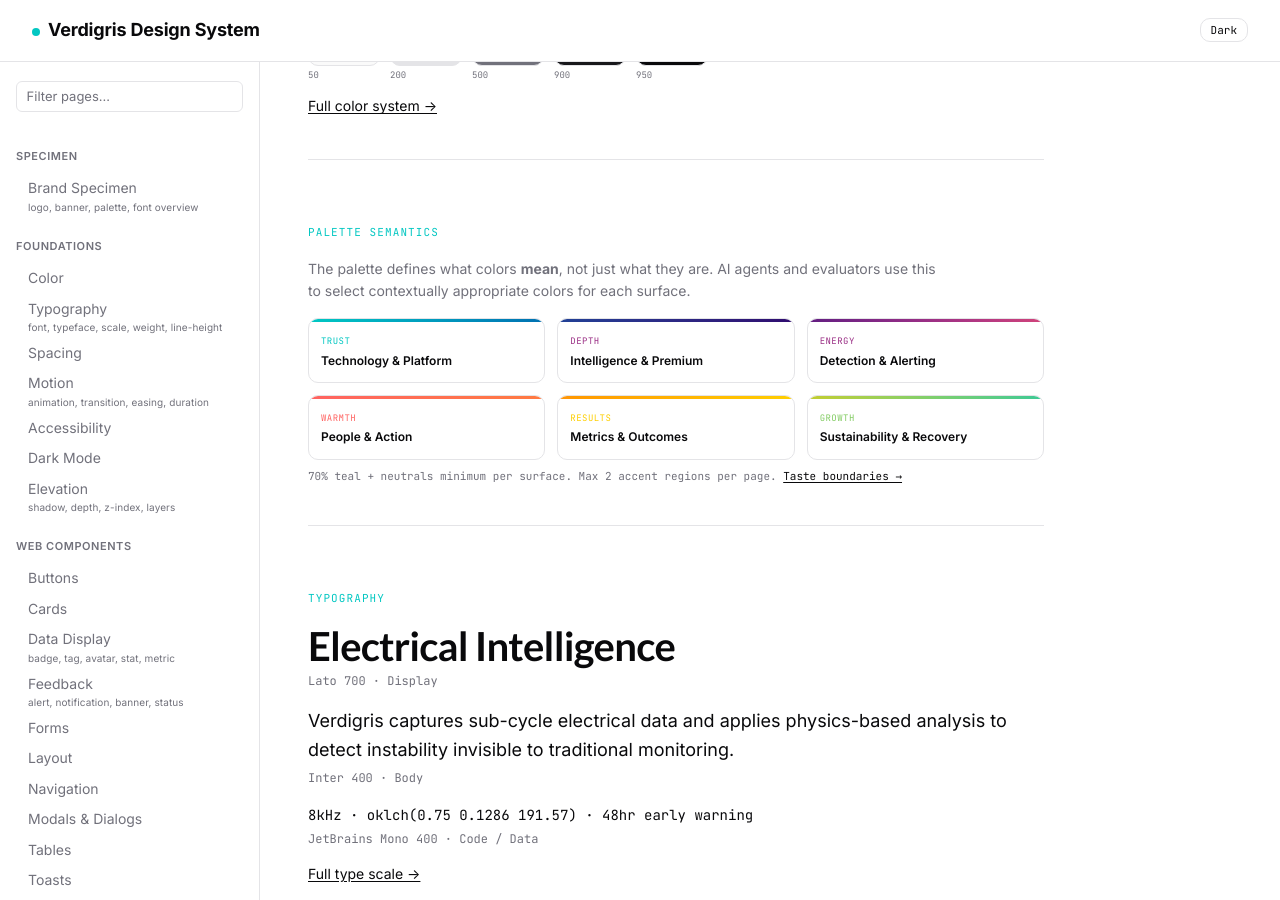
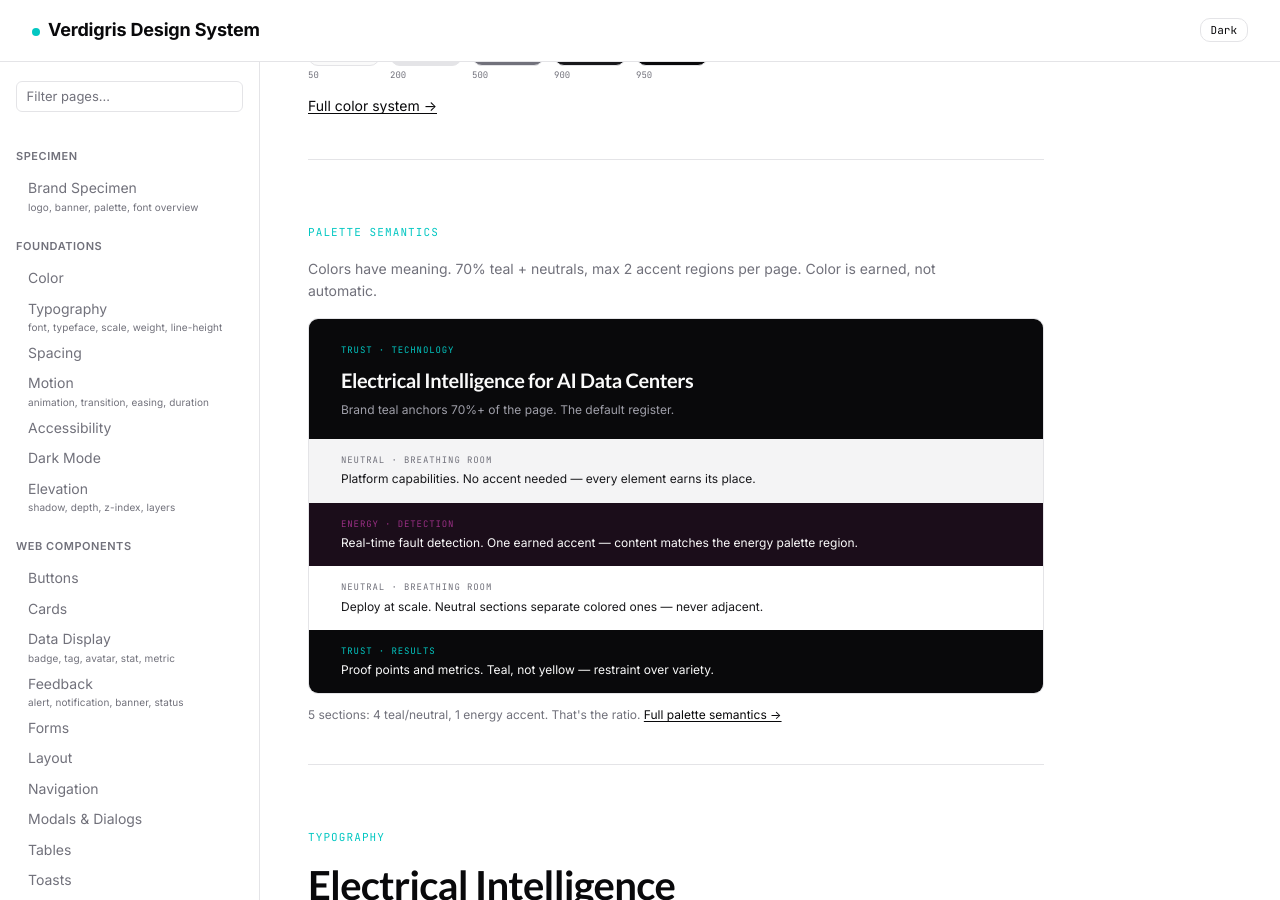
Before and after one commit to VerdigrisTech/design, a Jekyll site: the page built from index.md, in a window 1280 px wide and 900 px high, scrolled down 557 px. Built offline with Jekyll 4.4.1, drawn with Linux system fonts in a browser that asks for light colours.

Commit message:
docs: replace palette text cards with live rendered page scroll on main page
The palette semantics section was text labels — you couldn't see the
colors in context. Now it's a miniature rendered page scroll showing
5 sections: hero (teal), neutral, detection (energy accent), neutral,
results (teal). Demonstrates the 70% teal + 1 earned accent ratio
visually, not just as a description.

Co-Authored-By: Claude Opus 4.6 (1M context) <noreply@anthropic.com>

```diff
--- a/index.md
+++ b/index.md
@@ -30,52 +30,40 @@ title: Home
 
 <div class="v-demo">
   <p class="v-label">Palette Semantics</p>
-  <p style="font-size:0.875rem;color:var(--muted-fg);margin-bottom:1rem;max-width:40rem;line-height:1.6">The palette defines what colors <strong>mean</strong>, not just what they are. AI agents and evaluators use this to select contextually appropriate colors for each surface.</p>
-  <div style="display:grid;grid-template-columns:repeat(auto-fit,minmax(14rem,1fr));gap:0.75rem;">
-    <div style="border:1px solid var(--border);border-radius:var(--radius);overflow:hidden;">
-      <div style="height:3px;background:linear-gradient(90deg in oklch,oklch(0.75 0.1286 191.57),oklch(0.52 0.1396 240.45))"></div>
-      <div style="padding:0.75rem;">
-        <div style="font-family:var(--font-mono);font-size:0.5625rem;text-transform:uppercase;letter-spacing:0.05em;color:oklch(0.75 0.1286 191.57);margin-bottom:0.125rem;">Trust</div>
-        <div style="font-size:0.75rem;font-weight:600;">Technology &amp; Platform</div>
+  <p style="font-size:0.875rem;color:var(--muted-fg);margin-bottom:1rem;max-width:40rem;line-height:1.6">Colors have meaning. 70% teal + neutrals, max 2 accent regions per page. Color is earned, not automatic.</p>
+  <!-- Live rendered page scroll showing palette in use -->
+  <div style="border-radius:0.625rem;overflow:hidden;border:1px solid var(--border);">
+    <!-- Hero: trust region (teal on dark) -->
+    <div style="background:oklch(0.141 0.005 285.823);padding:1.5rem 2rem 1.25rem;">
+      <div style="font-family:var(--font-mono);font-size:0.5625rem;text-transform:uppercase;letter-spacing:0.1em;color:oklch(0.75 0.1286 191.57);">Trust &middot; Technology</div>
+      <div style="font-family:Lato,sans-serif;font-size:1.25rem;font-weight:700;color:oklch(0.985 0 0);margin-top:0.375rem;letter-spacing:-0.02em;">Electrical Intelligence for AI Data Centers</div>
+      <div style="font-size:0.75rem;color:oklch(0.705 0.015 286.067);margin-top:0.25rem;">Brand teal anchors 70%+ of the page. The default register.</div>
+    </div>
+    <!-- Neutral breathing room -->
+    <div style="background:oklch(0.967 0.001 286.375);padding:0.875rem 2rem;">
+      <div style="font-family:var(--font-mono);font-size:0.5625rem;text-transform:uppercase;letter-spacing:0.1em;color:oklch(0.552 0.016 285.938);">Neutral &middot; Breathing room</div>
+      <div style="font-size:0.75rem;color:oklch(0.21 0.006 285.885);margin-top:0.125rem;">Platform capabilities. No accent needed — every element earns its place.</div>
+    </div>
+    <!-- Energy accent: detection section with tinted dark background -->
+    <div style="background:oklch(0.141 0.005 285.823);padding:0.875rem 2rem;position:relative;">
+      <div style="position:absolute;inset:0;background:oklch(0.495 0.1708 336.72 / 12%)"></div>
+      <div style="position:relative;">
+        <div style="font-family:var(--font-mono);font-size:0.5625rem;text-transform:uppercase;letter-spacing:0.1em;color:oklch(0.495 0.1708 336.72);">Energy &middot; Detection</div>
+        <div style="font-size:0.75rem;color:oklch(0.985 0 0);margin-top:0.125rem;">Real-time fault detection. One earned accent — content matches the energy palette region.</div>
       </div>
     </div>
-    <div style="border:1px solid var(--border);border-radius:var(--radius);overflow:hidden;">
-      <div style="height:3px;background:linear-gradient(90deg in oklch,oklch(0.405 0.1451 264.89),oklch(0.29 0.1506 289.33))"></div>
-      <div style="padding:0.75rem;">
-        <div style="font-family:var(--font-mono);font-size:0.5625rem;text-transform:uppercase;letter-spacing:0.05em;color:oklch(0.495 0.1708 336.72);margin-bottom:0.125rem;">Depth</div>
-        <div style="font-size:0.75rem;font-weight:600;">Intelligence &amp; Premium</div>
-      </div>
+    <!-- Neutral -->
+    <div style="background:white;padding:0.875rem 2rem;">
+      <div style="font-family:var(--font-mono);font-size:0.5625rem;text-transform:uppercase;letter-spacing:0.1em;color:oklch(0.552 0.016 285.938);">Neutral &middot; Breathing room</div>
+      <div style="font-size:0.75rem;color:oklch(0.21 0.006 285.885);margin-top:0.125rem;">Deploy at scale. Neutral sections separate colored ones — never adjacent.</div>
     </div>
-    <div style="border:1px solid var(--border);border-radius:var(--radius);overflow:hidden;">
-      <div style="height:3px;background:linear-gradient(90deg in oklch,oklch(0.3925 0.1607 313.03),oklch(0.5975 0.1808 0.42))"></div>
-      <div style="padding:0.75rem;">
-        <div style="font-family:var(--font-mono);font-size:0.5625rem;text-transform:uppercase;letter-spacing:0.05em;color:oklch(0.495 0.1708 336.72);margin-bottom:0.125rem;">Energy</div>
-        <div style="font-size:0.75rem;font-weight:600;">Detection &amp; Alerting</div>
-      </div>
-    </div>
-    <div style="border:1px solid var(--border);border-radius:var(--radius);overflow:hidden;">
-      <div style="height:3px;background:linear-gradient(90deg in oklch,oklch(0.7 0.1909 24.11),oklch(0.7425 0.1878 41.14))"></div>
-      <div style="padding:0.75rem;">
-        <div style="font-family:var(--font-mono);font-size:0.5625rem;text-transform:uppercase;letter-spacing:0.05em;color:oklch(0.7 0.1909 24.11);margin-bottom:0.125rem;">Warmth</div>
-        <div style="font-size:0.75rem;font-weight:600;">People &amp; Action</div>
-      </div>
-    </div>
-    <div style="border:1px solid var(--border);border-radius:var(--radius);overflow:hidden;">
-      <div style="height:3px;background:linear-gradient(90deg in oklch,oklch(0.785 0.1848 58.17),oklch(0.87 0.1786 92.23))"></div>
-      <div style="padding:0.75rem;">
-        <div style="font-family:var(--font-mono);font-size:0.5625rem;text-transform:uppercase;letter-spacing:0.05em;color:oklch(0.87 0.1786 92.23);margin-bottom:0.125rem;">Results</div>
-        <div style="font-size:0.75rem;font-weight:600;">Metrics &amp; Outcomes</div>
-      </div>
-    </div>
-    <div style="border:1px solid var(--border);border-radius:var(--radius);overflow:hidden;">
-      <div style="height:3px;background:linear-gradient(90deg in oklch,oklch(0.8142 0.1695 113.33),oklch(0.7486 0.1412 163.85))"></div>
-      <div style="padding:0.75rem;">
-        <div style="font-family:var(--font-mono);font-size:0.5625rem;text-transform:uppercase;letter-spacing:0.05em;color:oklch(0.7698 0.1588 137.1);margin-bottom:0.125rem;">Growth</div>
-        <div style="font-size:0.75rem;font-weight:600;">Sustainability &amp; Recovery</div>
-      </div>
+    <!-- Neutral -->
+    <div style="background:oklch(0.141 0.005 285.823);padding:0.875rem 2rem;">
+      <div style="font-family:var(--font-mono);font-size:0.5625rem;text-transform:uppercase;letter-spacing:0.1em;color:oklch(0.75 0.1286 191.57);">Trust &middot; Results</div>
+      <div style="font-size:0.75rem;color:oklch(0.985 0 0);margin-top:0.125rem;">Proof points and metrics. Teal, not yellow — restraint over variety.</div>
     </div>
   </div>
-  <p style="margin-top:0.5rem;font-family:var(--font-mono);font-size:0.6875rem;color:var(--muted-fg)">70% teal + neutrals minimum per surface. Max 2 accent regions per page. <a href="foundations/color" style="font-size:0.6875rem">Taste boundaries &rarr;</a></p>
+  <p style="margin-top:0.75rem;font-size:0.75rem;color:var(--muted-fg);line-height:1.5;">5 sections: 4 teal/neutral, 1 energy accent. That's the ratio. <a href="foundations/color" style="font-size:0.75rem">Full palette semantics &rarr;</a></p>
 </div>
 
 <div class="v-demo">
```
